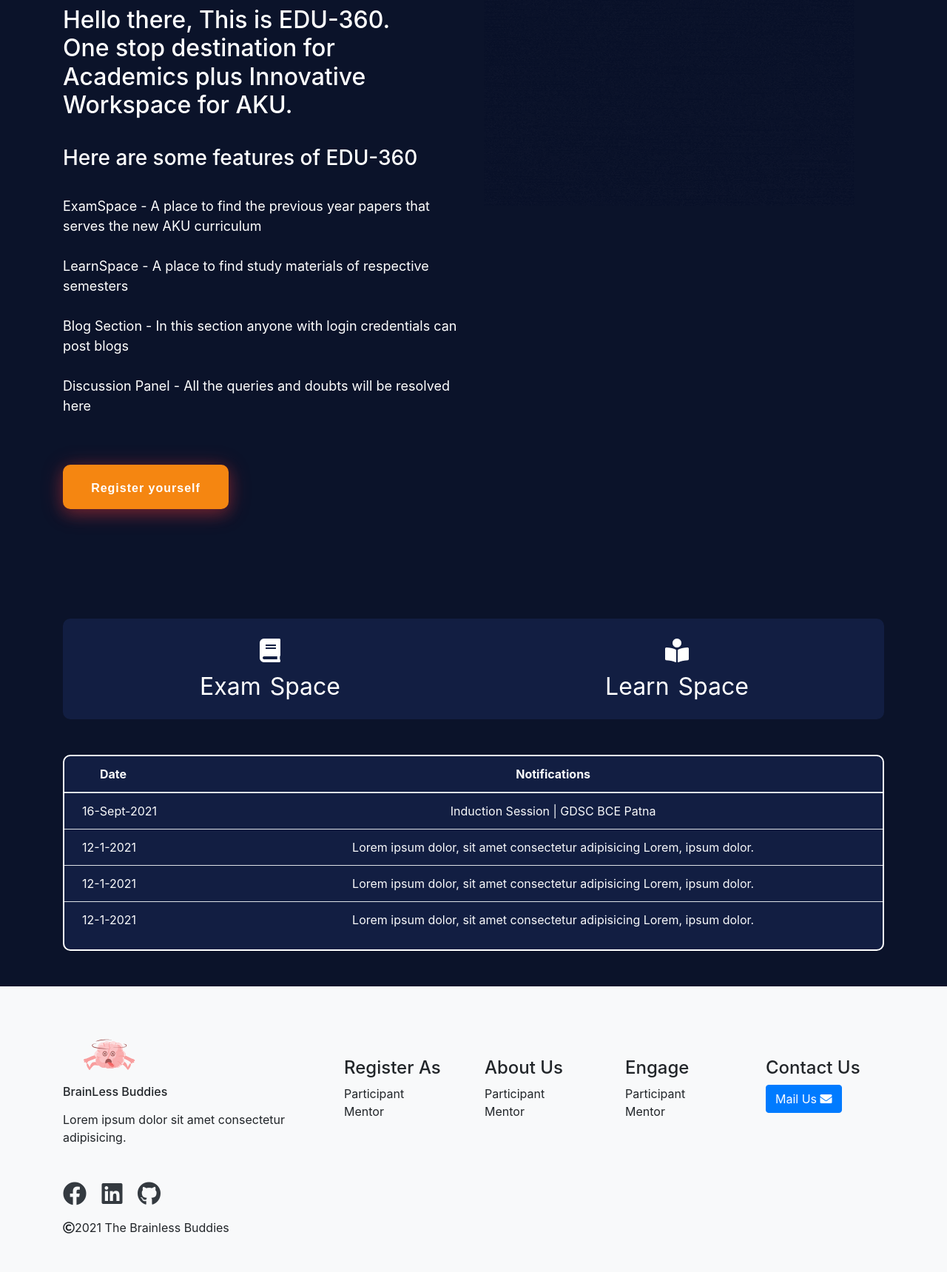
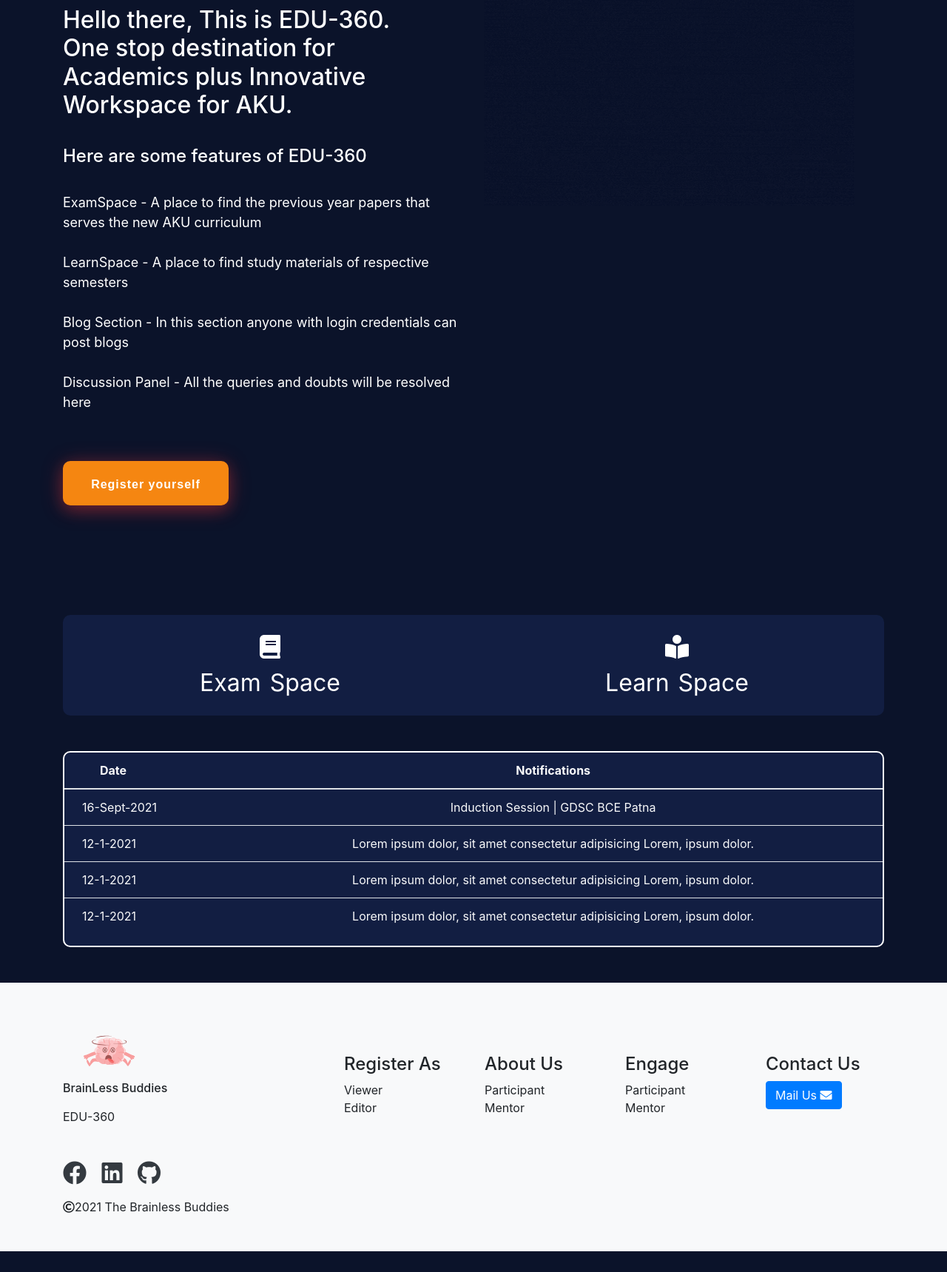
Before and after one commit to Sonalanand102/Edu-360, a PHP site: page /index.php in a window 1280 px wide. Shown: the part 422-2141 px from the top of the page at 74% size. After the commit the page ends 2113 px from the top, so only its background shows below. Run offline with PHP 8.4, Linux system fonts and the light colour scheme; some libraries are stand-ins or nearby versions.

Commit message:
updated footer.php

```diff
--- a/assets/footer.php
+++ b/assets/footer.php
@@ -7,7 +7,7 @@
               <div class="col-md-8 bceLogo">
                 <img src="assets\images\Untitled design.svg" alt="">
                 <h6>BrainLess Buddies</h6>
-                <p class='mt-3'>Lorem ipsum dolor sit amet consectetur<br> adipisicing.</p>
+                <p class='mt-3'>EDU-360</p>
                 <div  class=' socialMedia mt-5' >
                   <i  class='fab fa-facebook text-dark '></i>
                   <i class='fab fa-linkedin text-dark pl-3'></i>
@@ -19,8 +19,8 @@
               </div>
               <div class="col-md-4 mt-5">
                 <h4>Register As</h4>
-                <div>Participant</div>
-                <div>Mentor</div>
+                <div>Viewer</div>
+                <div>Editor</div>
               </div>
             </div>
           </div>
--- a/index.php
+++ b/index.php
@@ -12,7 +12,7 @@ include 'assets/navbar.php';
 
             <p class='mt-4'>
             <h2>Hello there, This is EDU-360. <br>One stop destination for Academics plus Innovative Workspace for AKU.</h2>
-            <br><h3>Here are some features of EDU-360</h3><br>
+            <br><h4>Here are some features of EDU-360</h4><br>
 
             ExamSpace - A place to find the previous year papers that serves the new AKU curriculum
             <br><br> LearnSpace - A place to find study materials of respective semesters
```
